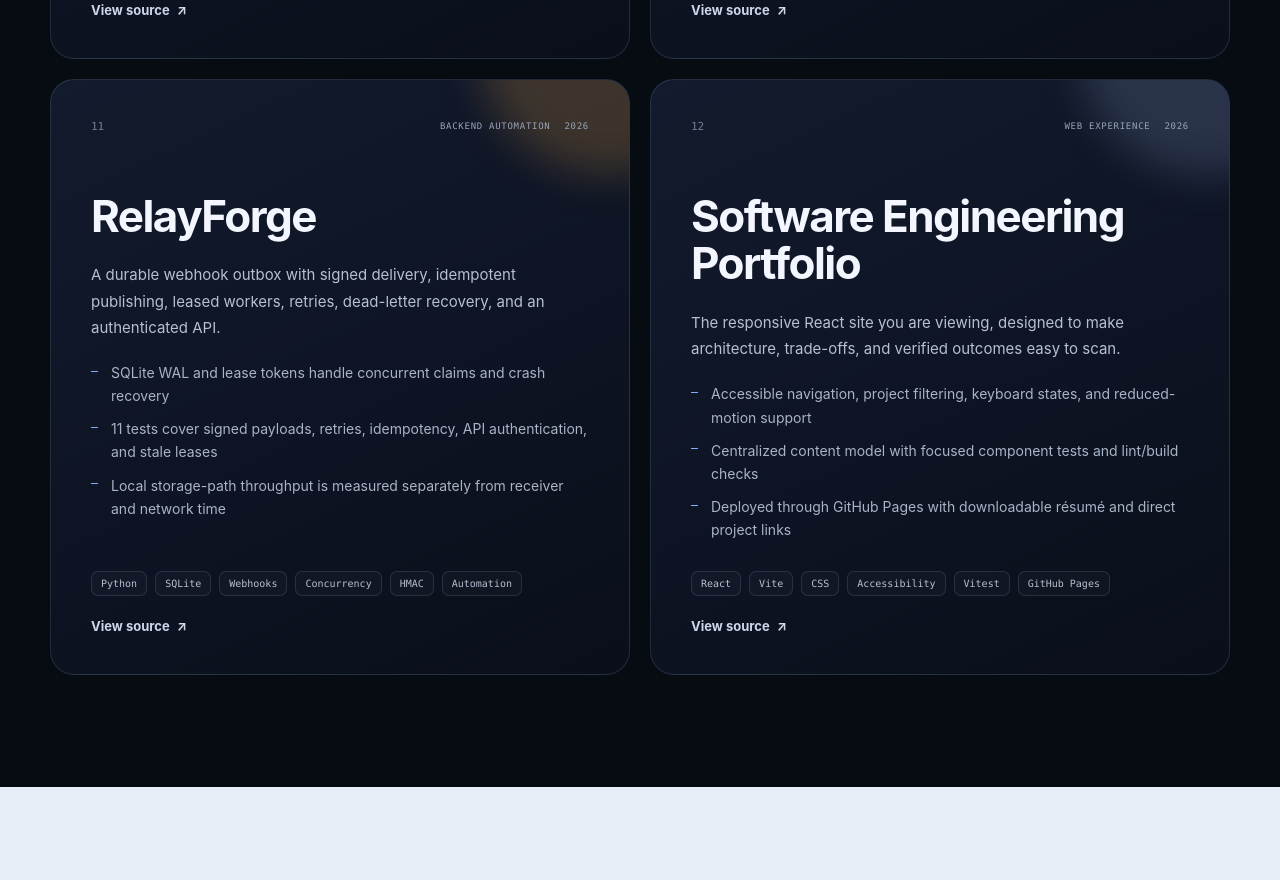
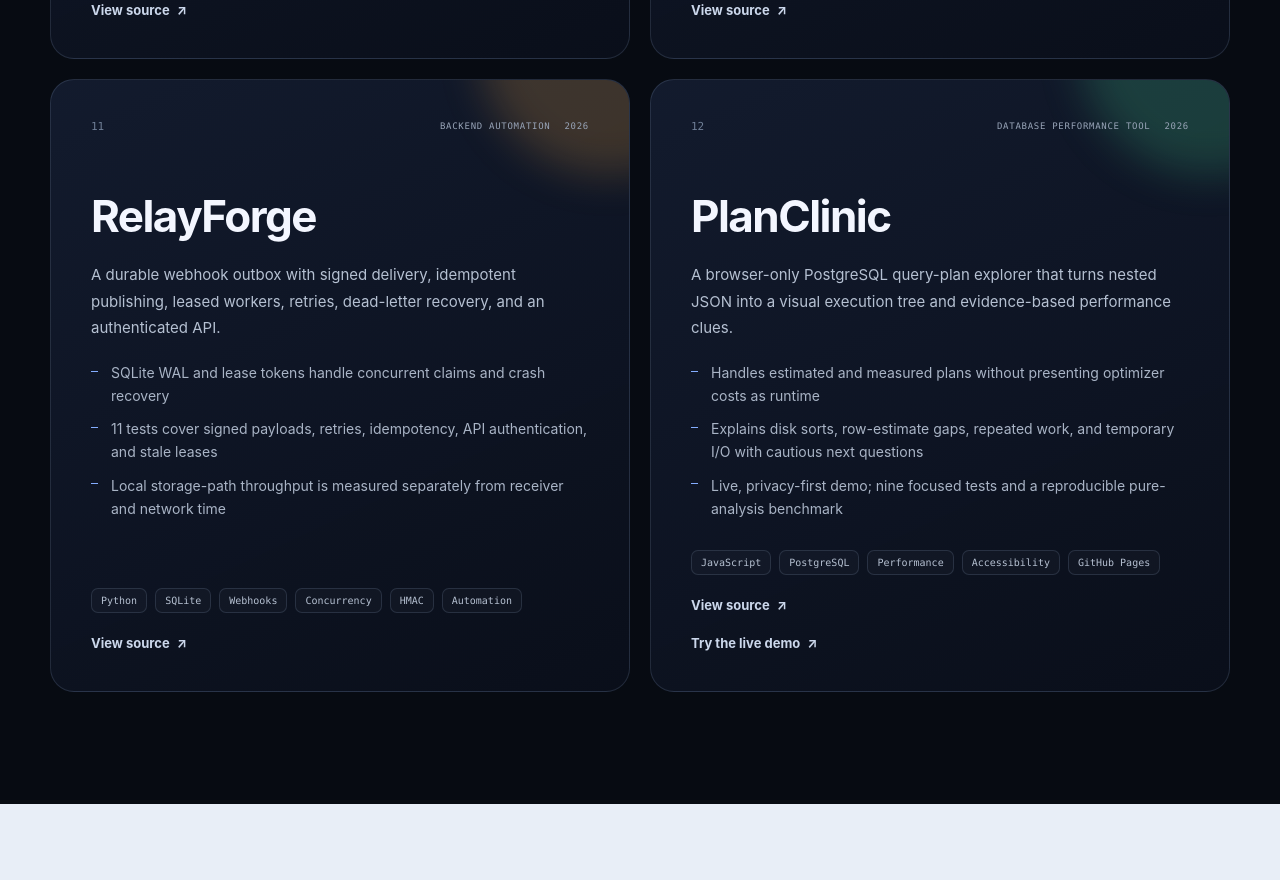
Before and after one commit to brohum10/soham-portfolio, a React (Vite) app: page / in a window 1280 px wide. Shown: the part 7340-8220 px from the top of the page. Built offline with nearby package versions, Linux system fonts and the light colour scheme.

Commit message:
Feature live PlanClinic tool in portfolio

```diff
--- a/src/App.jsx
+++ b/src/App.jsx
@@ -51,6 +51,17 @@ function ProjectCard({ project }) {
         >
           View source <ExternalArrow />
         </a>
+        {project.demo && (
+          <a
+            className="project-card__link"
+            href={project.demo}
+            target="_blank"
+            rel="noreferrer"
+            aria-label={`Open ${project.title} live demo`}
+          >
+            Try the live demo <ExternalArrow />
+          </a>
+        )}
       </div>
     </article>
   );
--- a/src/data.js
+++ b/src/data.js
@@ -301,20 +301,21 @@ export const projects = [
   },
   {
     number: "12",
-    title: "Software Engineering Portfolio",
+    title: "PlanClinic",
     category: "Product",
-    type: "Web experience",
+    type: "Database performance tool",
     year: "2026",
     description:
-      "The responsive React site you are viewing, designed to make architecture, trade-offs, and verified outcomes easy to scan.",
+      "A browser-only PostgreSQL query-plan explorer that turns nested JSON into a visual execution tree and evidence-based performance clues.",
     highlights: [
-      "Accessible navigation, project filtering, keyboard states, and reduced-motion support",
-      "Centralized content model with focused component tests and lint/build checks",
-      "Deployed through GitHub Pages with downloadable résumé and direct project links",
+      "Handles estimated and measured plans without presenting optimizer costs as runtime",
+      "Explains disk sorts, row-estimate gaps, repeated work, and temporary I/O with cautious next questions",
+      "Live, privacy-first demo; nine focused tests and a reproducible pure-analysis benchmark",
     ],
-    tags: ["React", "Vite", "CSS", "Accessibility", "Vitest", "GitHub Pages"],
-    source: "https://github.com/brohum10/soham-portfolio",
-    accent: "slate",
+    tags: ["JavaScript", "PostgreSQL", "Performance", "Accessibility", "GitHub Pages"],
+    source: "https://github.com/brohum10/planclinic",
+    demo: "https://brohum10.github.io/planclinic/",
+    accent: "green",
   },
 ];
 
```
Also changed, not shown: 1 other file (tests, documents, lock files or other folders).
